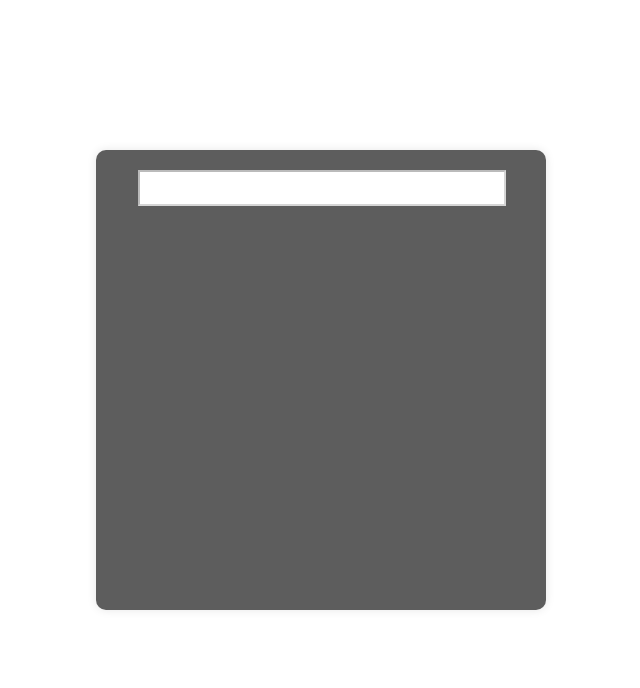
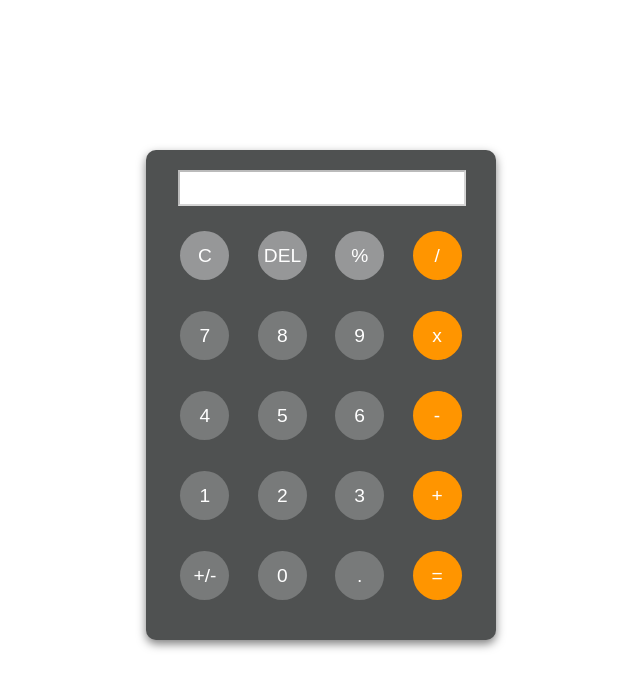
Before and after one commit to mmali7921/Calculator-JS, a plain HTML site: page index.html in a window 1280 px wide. Shown: the whole page, without its empty margins (319-959 px from the left). Drawn offline with Linux system fonts and the light colour scheme.

Commit message:
final commit

```diff
--- a/index.html
+++ b/index.html
@@ -14,6 +14,40 @@
                 <input type="text" id="display" disabled>
             </div>
 
+            <div class="buttons">
+                <div class="row" >
+                    <button class="f1" onclick="clearDisplay()">C</button>
+                    <button class="f1" onclick="deleteChar()">DEL</button>
+                    <button class="f1" onclick="appendChar('%')">%</button>
+                    <button class="f1" onclick="appendChar('/')">/</button>
+                </div>
+            </div>
+            <div class="row">
+                <button onclick="appendChar('7')">7</button>
+                <button onclick="appendChar('8')">8</button>
+                <button onclick="appendChar('9')">9</button>
+                <button onclick="appendChar('*')">x</button>
+            </div>
+            <div class="row">
+                <button onclick="appendChar('4')">4</button>
+                <button onclick="appendChar('5')">5</button>
+                <button onclick="appendChar('6')">6</button>
+                <button onclick="appendChar('-')">-</button>
+            </div>
+            <div class="row">
+                <button onclick="appendChar('1')">1</button>
+                <button onclick="appendChar('2')">2</button>
+                <button onclick="appendChar('3')">3</button>
+                <button onclick="appendChar('+')">+</button>
+
+            </div>
+            <div class="row">
+                <button onclick="toggleSign()">+/-</button>
+                <button onclick="appendChar('0')">0</button>
+                <button onclick="appendChar('.')">.</button>
+                <button onclick="calculate()">=</button>
+
+            </div>
         </div>
 
 
--- a/script.js
+++ b/script.js
@@ -0,0 +1,26 @@
+function appendChar(char) {
+  document.getElementById("display").value += char;
+}
+
+function clearDisplay() {
+  document.getElementById("display").value = "";
+}
+
+function deleteChar() {
+  var exp = document.getElementById("display").value;
+  document.getElementById("display").value = exp.substring(0, display.length - 1);
+}
+
+function calculate() {
+  var exp= document.getElementById("display").value;
+  document.getElementById("display").value = eval(exp);
+}
+
+function toggleSign() {
+  var display = document.getElementById("display").value;
+  if (display.charAt(0) == "-") {
+    document.getElementById("display").value = display.substring(1);
+  } else {
+    document.getElementById("display").value = "-" + display;
+  }
+}
--- a/style.css
+++ b/style.css
@@ -1,12 +1,12 @@
 
 .calculator{
-    width: 450px;
-    height: 460px;
+    width: 350px;
+    height: 490px;
     margin-top: 150px;
-    background-color:rgb(93, 93, 93);
+    background-color:#4f5151;
     justify-self: center;
     border-radius: 10px;
-    box-shadow: 0 0 10px 0 rgba(0, 0, 0, 0.1);
+    box-shadow: 0 4px 10px 0 rgba(0, 0, 0, 0.5);
 
 }
 
@@ -14,9 +14,42 @@
 #display{
     width: 80%;
     height: 30px;
-    margin-left: 42px;
+    margin-left: 32px;
     margin-top: 20px;
     background-color: white;
 
 
+
 }
+
+.row{
+    display: flex;
+    justify-content: space-evenly;
+    margin-top: 19px;
+    padding: 6px;
+}
+button{
+    width: 49px;
+    height: 49px;
+    border-radius: 50%;
+    font-size: 1.2em;
+    background-color: #787a7a;
+    border-color: rgb(255, 255, 255);
+    color: white;
+
+    border-style: none;
+}
+button:hover{
+    background-color: #aaa9a7;
+}
+
+.row button:last-child{
+    background-color: #ff9500;
+}
+
+.row button:last-child:hover{
+    background-color: #f8b954;
+}
+.f1{
+    background-color: #969798;
+}
```
